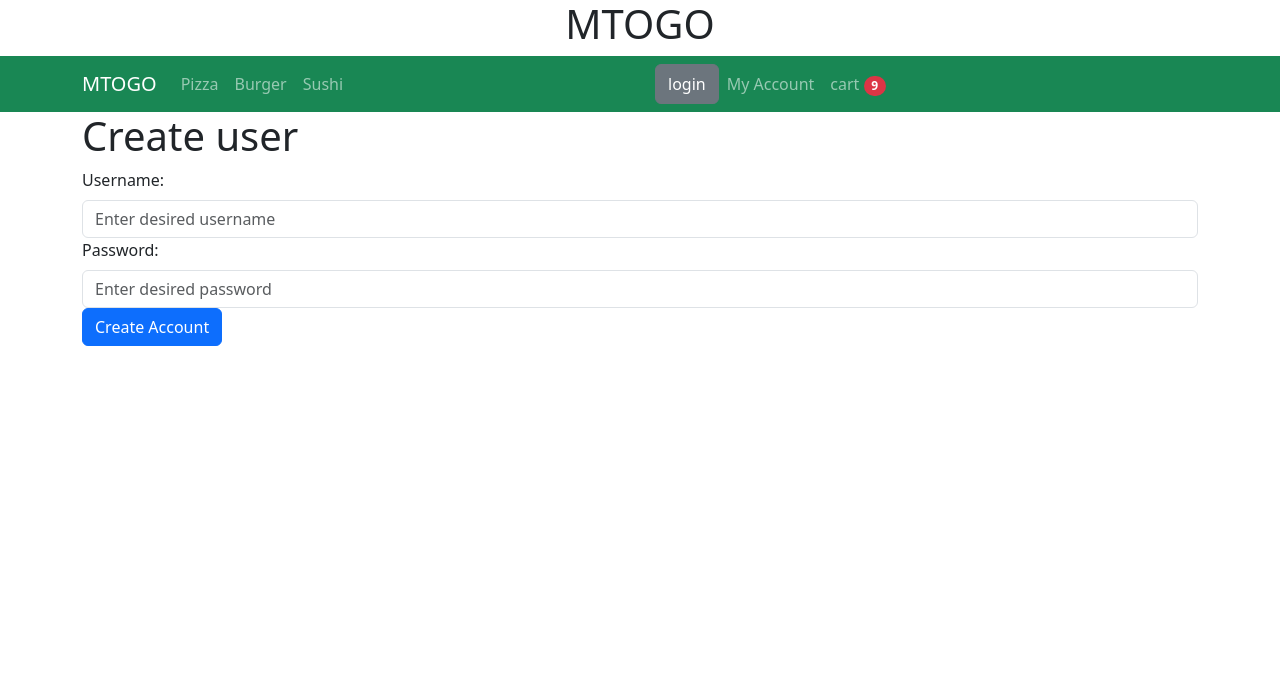
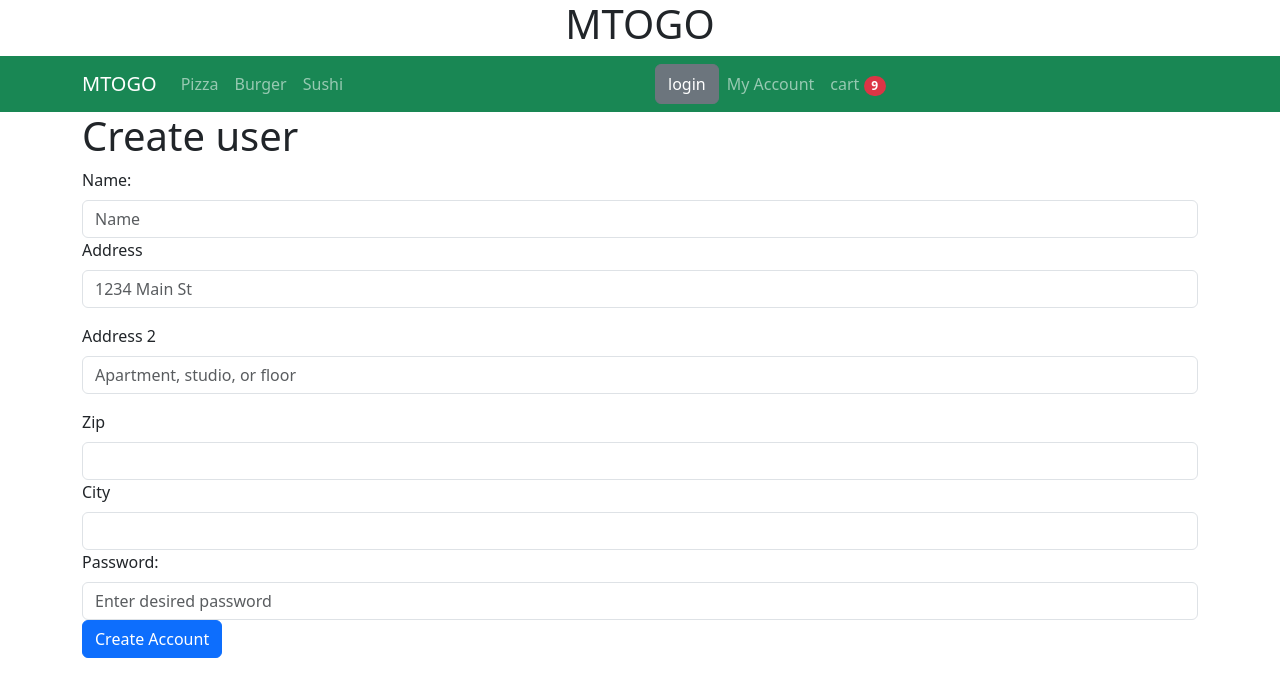
Before and after one commit to noInPuts/camel_service, a React (Create React App) app in the folder webpage_spa/: page /create_user in a window 1280 px wide. Shown: the top 696 px of the page. Built offline with nearby package versions, Linux system fonts and the light colour scheme.

Commit message:
added extra form fileds to create user

```diff
--- a/webpage_spa/src/pages/create_user.tsx
+++ b/webpage_spa/src/pages/create_user.tsx
@@ -7,7 +7,7 @@ export default function CreateUser() {
     const [username, setUsername] = useState('');
     const [password, setPassword] = useState('');
 
-    const createAccount = (e:any) => {
+    const createAccount = (e: any) => {
         e.preventDefault();
         const requestOptions = {
             method: 'POST',
@@ -27,12 +27,29 @@ export default function CreateUser() {
                 <h1>Create user</h1>
                 <Form onSubmit={createAccount}>
                     <Form.Group>
-                        <Form.Label>Username:</Form.Label>
-                        <Form.Control required type="text" onChange={(e) => setUsername(e.target.value)} placeholder="Enter desired username" />
+                        <Form.Label>Name:</Form.Label>
+                        <Form.Control required type="text" onChange={(e) => setUsername(e.target.value)} placeholder="Name" />
+                    </Form.Group>
+                    <Form.Group className="mb-3" controlId="formGridAddress1">
+                        <Form.Label>Address</Form.Label>
+                        <Form.Control placeholder="1234 Main St" />
+                    </Form.Group>
+
+                    <Form.Group className="mb-3" controlId="formGridAddress2">
+                        <Form.Label>Address 2</Form.Label>
+                        <Form.Control placeholder="Apartment, studio, or floor" />
+                    </Form.Group>
+                    <Form.Group controlId="formGridZip">
+                        <Form.Label>Zip</Form.Label>
+                        <Form.Control />
+                    </Form.Group>
+                    <Form.Group controlId="formGridCity">
+                        <Form.Label>City</Form.Label>
+                        <Form.Control />
                     </Form.Group>
                     <Form.Group>
                         <Form.Label>Password:</Form.Label>
-                        <Form.Control required type="password"  onChange={(e) => setPassword(e.target.value)} placeholder="Enter desired password" />
+                        <Form.Control required type="password" onChange={(e) => setPassword(e.target.value)} placeholder="Enter desired password" />
                     </Form.Group>
                     <Button variant="primary" type="submit">
                         Create Account
```
